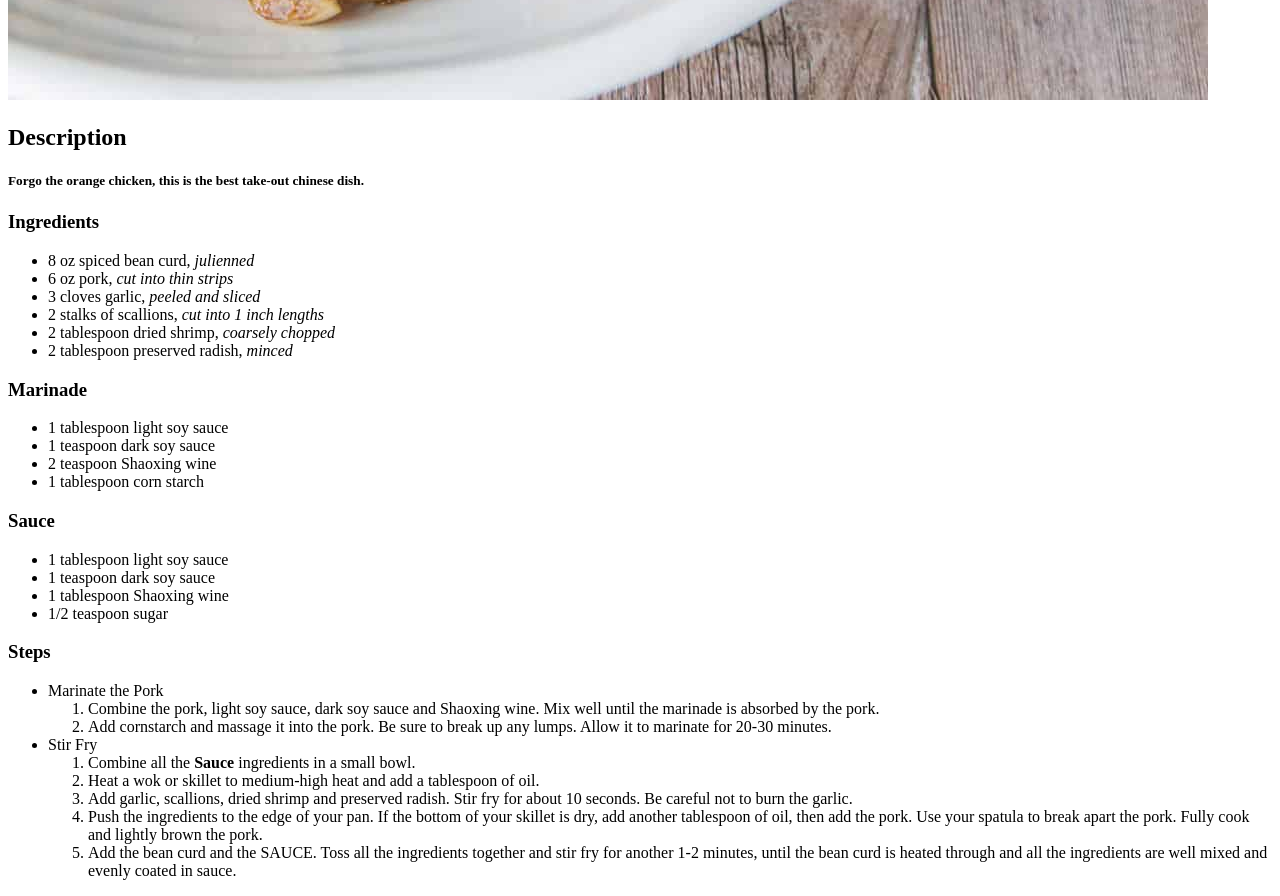
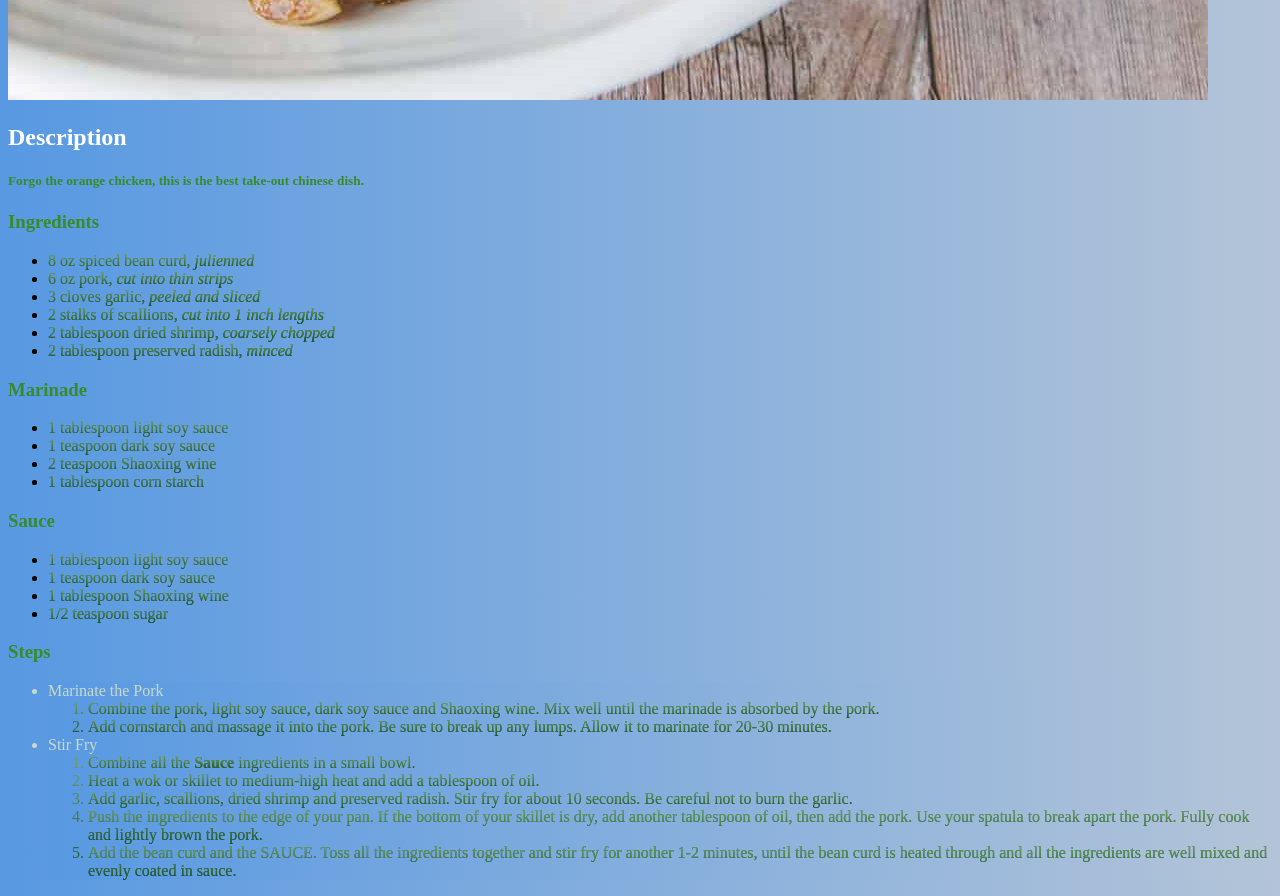
Before and after one commit to Smoofness/odin-recipes, a plain HTML site: page recipes/shredded_pork.html in a window 1280 px wide. Shown: the part 1180-2076 px from the top of the page. Drawn offline with Linux system fonts and the light colour scheme.

Commit message:
add basic CSS

```diff
--- a/recipes/shredded_pork.html
+++ b/recipes/shredded_pork.html
@@ -2,6 +2,7 @@
 <html lang="en">
 <head>
     <meta charset="UTF-8">
+    <link rel="stylesheet" href="../styles.css">
 </head>
 <body>
     <p><h1>Shredded Pork with Bean Curd Recipe</h1></p>
@@ -11,7 +12,7 @@
 
     <p>
         <h3>Ingredients</h3>
-        <ul>
+        <ul class="sub">
             <li>8 oz spiced bean curd, <em>julienned</em></li>
             <li>6 oz pork, <em>cut into thin strips</em></li>
             <li>3 cloves garlic, <em>peeled and sliced</em></li>
@@ -22,7 +23,7 @@
     </p>
     <p>
         <h3>Marinade</h3>
-        <ul>
+        <ul class="sub">
             <li>1 tablespoon light soy sauce</li>
             <li>1 teaspoon dark soy sauce</li>
             <li>2 teaspoon Shaoxing wine</li>
@@ -31,7 +32,7 @@
     </p>
     <p>
         <h3>Sauce</h3>
-        <ul>
+        <ul class="sub">
             <li>1 tablespoon light soy sauce</li>
             <li>1 teaspoon dark soy sauce</li>
             <li>1 tablespoon Shaoxing wine</li>
@@ -41,14 +42,14 @@
     <p>
         <h3>Steps</h3>
         <ul>
-            <li>Marinate the Pork
-                <ol>
+            <li class="main">Marinate the Pork
+                <ol class="sub">
                     <li>Combine the pork, light soy sauce, dark soy sauce and Shaoxing wine. Mix well until the marinade is absorbed by the pork.</li>
                     <li>Add cornstarch and massage it into the pork. Be sure to break up any lumps. Allow it to marinate for 20-30 minutes.</li>
                 </ol>
             </li>
-            <li>Stir Fry
-                <ol>
+            <li class="main">Stir Fry
+                <ol class="sub">
                     <li>Combine all the <strong>Sauce</strong> ingredients in a small bowl.</li>
                     <li>Heat a wok or skillet to medium-high heat and add a tablespoon of oil.</li>
                     <li>Add garlic, scallions, dried shrimp and preserved radish. Stir fry for about 10 seconds. Be careful not to burn the garlic.</li>
--- /dev/null
+++ b/styles.css
@@ -0,0 +1,36 @@
+h1 {
+    color:navy;
+}
+
+h2{
+    color:white;
+}
+
+h5, h3 {
+    color:#378B29;
+}
+
+*{
+    background-image: linear-gradient(to right, #5899E2, #b3c4d8);
+
+}
+
+.main{
+    color:rgb(201, 217, 202);
+}
+.sub{
+    background-image: repeating-linear-gradient(#71a368,#1A512E);
+    background-clip: text;
+    -webkit-text-fill-color: transparent;
+}
+.sub li{
+    background-image: repeating-linear-gradient(#71a368,#1A512E);
+    background-clip: text;
+    -webkit-text-fill-color: transparent;
+}
+
+s, strong, em{
+    background-image: repeating-linear-gradient(#71a368,#1A512E);
+    background-clip: text;
+    -webkit-text-fill-color: transparent;
+}
```
Also changed, not shown: index.html (+1 -0 lines), recipes/cereal.html (+5 -4 lines), recipes/pizza.html (+8 -7 lines).
